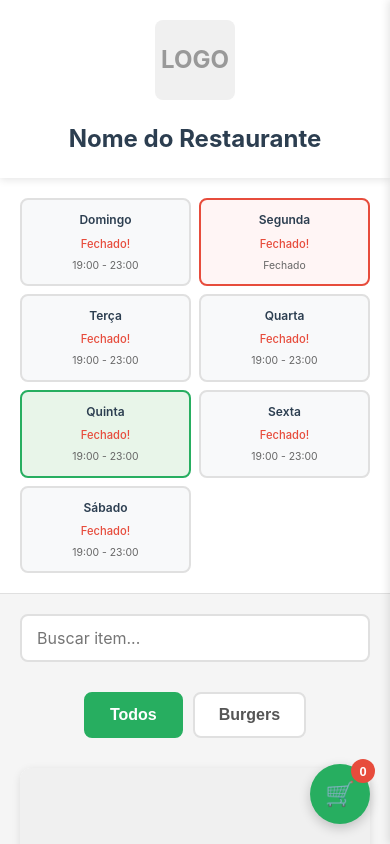
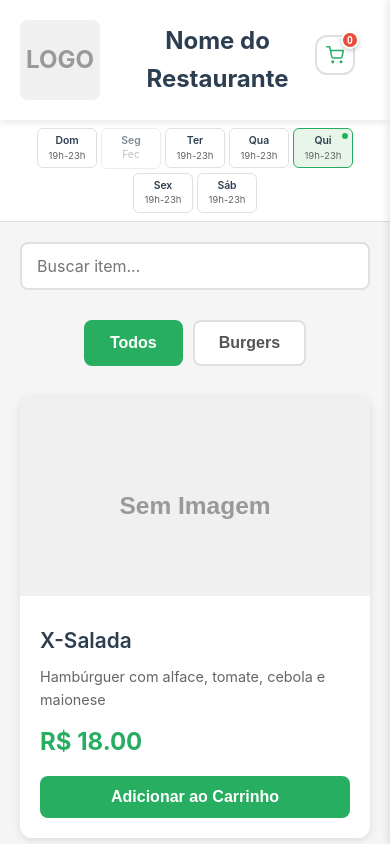
Before and after one commit to narfkltda/pediragora, a plain HTML site: page clients/template/index.html in a window 390 px wide. Shown: the top 844 px of the page. Drawn offline with Linux system fonts and the light colour scheme.

Commit message:
Melhorar design do horário de funcionamento: layout horizontal minimalista
- Redesenhar seção de horários para layout horizontal compacto
- Reduzir padding e espaçamento (de 20px para 12px)
- Mudar de grid para flex horizontal
- Simplificar cards: background transparente, bordas sutis
- Abreviar nomes dos dias (Dom, Seg, Ter...)
- Formatar horário de forma compacta (19h-23h)
- Adicionar indicador visual sutil para dia atual (ponto verde)
- Ocultar status de texto, manter apenas horário
- Melhorar responsividade para mobile

```diff
--- a/clients/template/index.html
+++ b/clients/template/index.html
@@ -15,6 +15,14 @@
                 <div class="logo-text" style="display: none;">LOGO</div>
             </div>
             <h1 class="restaurant-name">Nome do Restaurante</h1>
+            <button class="cart-toggle" id="cart-toggle">
+                <svg class="cart-icon" xmlns="http://www.w3.org/2000/svg" viewBox="0 0 24 24" fill="none" stroke="currentColor" stroke-width="2" stroke-linecap="round" stroke-linejoin="round">
+                    <circle cx="9" cy="21" r="1"></circle>
+                    <circle cx="20" cy="21" r="1"></circle>
+                    <path d="M1 1h4l2.68 13.39a2 2 0 0 0 2 1.61h9.72a2 2 0 0 0 2-1.61L23 6H6"></path>
+                </svg>
+                <span class="cart-count" id="cart-count">0</span>
+            </button>
         </div>
     </header>
 
@@ -102,12 +110,6 @@
         </div>
     </aside>
 
-    <!-- Cart Toggle Button -->
-    <button class="cart-toggle" id="cart-toggle">
-        <span class="cart-icon">🛒</span>
-        <span class="cart-count" id="cart-count">0</span>
-    </button>
-
     <!-- Scripts -->
     <script src="../../core/cart.js"></script>
     <script src="../../core/whatsapp.js"></script>
--- a/clients/template/script.js
+++ b/clients/template/script.js
@@ -368,10 +368,25 @@ function handleRemove(itemId) {
 function renderCartUI() {
     const cart = getCart();
     const totalItems = cart.reduce((sum, item) => sum + item.quantity, 0);
+    const previousCount = parseInt(cartCount.textContent) || 0;
 
+    // Update count
     cartCount.textContent = totalItems;
     cartTotal.textContent = getTotal().toFixed(2);
     checkoutBtn.disabled = cart.length === 0;
+
+    // Add pulse animation if count changed
+    if (totalItems !== previousCount && totalItems > 0) {
+        cartCount.classList.remove('pulse');
+        // Trigger reflow to restart animation
+        void cartCount.offsetWidth;
+        cartCount.classList.add('pulse');
+
+        // Remove class after animation completes
+        setTimeout(() => {
+            cartCount.classList.remove('pulse');
+        }, 500);
+    }
 
     renderCartItems();
 
@@ -489,13 +504,13 @@ function handleCheckout() {
  */
 function getAllDaysInPortuguese() {
     return [
-        { key: 'domingo', name: 'Domingo' },
-        { key: 'segunda', name: 'Segunda' },
-        { key: 'terca', name: 'Terça' },
-        { key: 'quarta', name: 'Quarta' },
-        { key: 'quinta', name: 'Quinta' },
-        { key: 'sexta', name: 'Sexta' },
-        { key: 'sabado', name: 'Sábado' }
+        { key: 'domingo', name: 'Dom', fullName: 'Domingo' },
+        { key: 'segunda', name: 'Seg', fullName: 'Segunda' },
+        { key: 'terca', name: 'Ter', fullName: 'Terça' },
+        { key: 'quarta', name: 'Qua', fullName: 'Quarta' },
+        { key: 'quinta', name: 'Qui', fullName: 'Quinta' },
+        { key: 'sexta', name: 'Sex', fullName: 'Sexta' },
+        { key: 'sabado', name: 'Sáb', fullName: 'Sábado' }
     ];
 }
 
@@ -531,6 +546,14 @@ function isCurrentlyOpen(dayKey, openTime, closeTime) {
 }
 
 /**
+ * Format time to compact format (19:00 -> 19h)
+ */
+function formatTimeCompact(time) {
+    if (!time) return '';
+    return time.replace(':00', 'h');
+}
+
+/**
  * Render opening hours for all days
  */
 function renderOpeningHours() {
@@ -559,38 +582,37 @@ function renderOpeningHours() {
             card.classList.add('closed-day');
         }
 
-        // Day name
+        // Day name (abbreviated)
         const dayName = document.createElement('div');
         dayName.className = 'opening-hours-day-name';
         dayName.textContent = day.name;
         card.appendChild(dayName);
 
-        // Status
+        // Status (hidden, only for styling purposes)
         const status = document.createElement('div');
         status.className = 'opening-hours-day-status';
 
         if (!dayHours || !dayHours.open || !dayHours.close) {
-            status.textContent = 'Fechado!';
             status.classList.add('closed');
         } else {
-            // Check if currently open (only for current day)
             if (isCurrentDay && isCurrentlyOpen(day.key, dayHours.open, dayHours.close)) {
-                status.textContent = 'Aberto';
                 status.classList.add('open');
             } else {
-                status.textContent = 'Fechado!';
                 status.classList.add('closed');
             }
         }
         card.appendChild(status);
 
-        // Time
+        // Time (compact format)
         const time = document.createElement('div');
         time.className = 'opening-hours-day-time';
         if (dayHours && dayHours.open && dayHours.close) {
-            time.textContent = `${dayHours.open} - ${dayHours.close}`;
+            const openTime = formatTimeCompact(dayHours.open);
+            const closeTime = formatTimeCompact(dayHours.close);
+            time.textContent = `${openTime}-${closeTime}`;
         } else {
-            time.textContent = 'Fechado';
+            time.textContent = 'Fec';
+            time.classList.add('closed-text');
         }
         card.appendChild(time);
 
--- a/clients/template/styles.css
+++ b/clients/template/styles.css
@@ -33,7 +33,8 @@ body {
     align-items: center;
     gap: 20px;
     flex-wrap: wrap;
-    justify-content: center;
+    justify-content: space-between;
+    position: relative;
 }
 
 .logo-placeholder {
@@ -63,61 +64,156 @@ body {
     font-size: 2rem;
     color: #2c3e50;
     text-align: center;
+    flex: 1;
+    margin: 0;
 }
 
-/* Opening Hours Section */
+/* Cart Toggle Button in Header */
+.cart-toggle {
+    position: relative;
+    width: 48px;
+    height: 48px;
+    background: transparent;
+    border: 2px solid #e0e0e0;
+    border-radius: 12px;
+    cursor: pointer;
+    display: flex;
+    align-items: center;
+    justify-content: center;
+    transition: all 0.3s ease;
+    padding: 0;
+    margin-left: auto;
+}
+
+.cart-toggle:hover {
+    background: #f8f9fa;
+    border-color: #27ae60;
+    transform: scale(1.05);
+}
+
+.cart-toggle:active {
+    transform: scale(0.95);
+}
+
+.cart-icon {
+    width: 24px;
+    height: 24px;
+    color: #27ae60;
+    transition: color 0.3s ease;
+}
+
+.cart-toggle:hover .cart-icon {
+    color: #27ae60;
+}
+
+.cart-count {
+    position: absolute;
+    top: -8px;
+    right: -8px;
+    background: #e74c3c;
+    color: white;
+    border-radius: 50%;
+    min-width: 20px;
+    height: 20px;
+    display: flex;
+    align-items: center;
+    justify-content: center;
+    font-size: 0.7rem;
+    font-weight: bold;
+    padding: 0 4px;
+    border: 2px solid white;
+    box-shadow: 0 2px 4px rgba(0, 0, 0, 0.2);
+    animation: none;
+}
+
+.cart-count.pulse {
+    animation: pulse 0.5s ease;
+}
+
+@keyframes pulse {
+    0% {
+        transform: scale(1);
+    }
+    50% {
+        transform: scale(1.3);
+    }
+    100% {
+        transform: scale(1);
+    }
+}
+
+/* Opening Hours Section - Minimalista */
 .opening-hours-section {
     background: white;
-    padding: 20px;
+    padding: 12px 20px;
     border-bottom: 1px solid #e0e0e0;
 }
 
 .opening-hours-container {
     max-width: 1200px;
     margin: 0 auto;
-    display: grid;
-    grid-template-columns: repeat(7, 1fr);
-    gap: 10px;
+    display: flex;
+    flex-wrap: wrap;
+    gap: 8px;
+    justify-content: center;
+    align-items: center;
 }
 
 .opening-hours-day-card {
-    background: #f8f9fa;
-    border: 2px solid #e0e0e0;
-    border-radius: 8px;
-    padding: 12px 8px;
+    background: transparent;
+    border: 1px solid #e0e0e0;
+    border-radius: 6px;
+    padding: 8px 12px;
     text-align: center;
-    transition: all 0.3s ease;
+    min-width: 80px;
+    transition: all 0.2s ease;
     cursor: default;
+    display: flex;
+    flex-direction: column;
+    align-items: center;
+    justify-content: center;
 }
 
 .opening-hours-day-card:hover {
-    transform: translateY(-2px);
-    box-shadow: 0 4px 8px rgba(0, 0, 0, 0.1);
+    border-color: #27ae60;
+    background: #f8f9fa;
 }
 
 .opening-hours-day-card.current-day {
     background: #e8f5e9;
     border-color: #27ae60;
-    border-width: 2px;
+    position: relative;
+}
+
+.opening-hours-day-card.current-day::before {
+    content: '';
+    position: absolute;
+    top: 4px;
+    right: 4px;
+    width: 6px;
+    height: 6px;
+    background: #27ae60;
+    border-radius: 50%;
 }
 
 .opening-hours-day-card.closed-day {
-    background: #fff5f5;
-    border-color: #e74c3c;
+    opacity: 0.6;
 }
 
 .opening-hours-day-name {
-    font-size: 0.85rem;
+    font-size: 0.75rem;
     font-weight: 600;
     color: #2c3e50;
-    margin-bottom: 6px;
+    margin-bottom: 2px;
     text-transform: capitalize;
+    line-height: 1.2;
 }
 
 .opening-hours-day-status {
-    font-size: 0.75rem;
+    font-size: 0.7rem;
     font-weight: 500;
-    margin-bottom: 4px;
+    margin-bottom: 2px;
+    display: none;
 }
 
 .opening-hours-day-status.open {
@@ -131,25 +227,30 @@ body {
 .opening-hours-day-time {
     font-size: 0.7rem;
     color: #666;
-    margin-top: 4px;
+    line-height: 1.2;
 }
 
-/* Responsive: Mobile */
+.opening-hours-day-time.closed-text {
+    color: #999;
+    font-size: 0.65rem;
+}
+
+/* Responsive: Tablet */
 @media (max-width: 768px) {
+    .opening-hours-section {
+        padding: 10px 15px;
+    }
+
     .opening-hours-container {
-        grid-template-columns: repeat(4, 1fr);
-        gap: 8px;
+        gap: 6px;
     }
 
     .opening-hours-day-card {
-        padding: 10px 6px;
+        min-width: 70px;
+        padding: 6px 10px;
     }
 
     .opening-hours-day-name {
-        font-size: 0.75rem;
-    }
-
-    .opening-hours-day-status {
         font-size: 0.7rem;
     }
 
@@ -158,9 +259,79 @@ body {
     }
 }
 
+/* Responsive: Mobile */
 @media (max-width: 480px) {
+    .opening-hours-section {
+        padding: 8px 12px;
+    }
+
     .opening-hours-container {
-        grid-template-columns: repeat(2, 1fr);
+        gap: 4px;
+    }
+
+    .opening-hours-day-card {
+        min-width: 60px;
+        padding: 6px 8px;
+    }
+
+    .opening-hours-day-name {
+        font-size: 0.65rem;
+    }
+
+    .opening-hours-day-time {
+        font-size: 0.6rem;
+    }
+}
+
+/* Responsive: Cart Button */
+@media (max-width: 768px) {
+    .header-content {
+        justify-content: center;
+    }
+
+    .cart-toggle {
+        position: absolute;
+        top: 20px;
+        right: 20px;
+        width: 44px;
+        height: 44px;
+    }
+
+    .cart-icon {
+        width: 20px;
+        height: 20px;
+    }
+
+    .cart-count {
+        min-width: 18px;
+        height: 18px;
+        font-size: 0.65rem;
+        top: -6px;
+        right: -6px;
+    }
+
+    .restaurant-name {
+        font-size: 1.5rem;
+        padding-right: 60px;
+    }
+}
+
+@media (max-width: 480px) {
+    .cart-toggle {
+        width: 40px;
+        height: 40px;
+        top: 15px;
+        right: 15px;
+    }
+
+    .cart-icon {
+        width: 18px;
+        height: 18px;
+    }
+
+    .restaurant-name {
+        font-size: 1.3rem;
+        padding-right: 55px;
     }
 }
 
@@ -625,46 +796,6 @@ body {
     cursor: not-allowed;
 }
 
-/* Cart Toggle Button */
-.cart-toggle {
-    position: fixed;
-    bottom: 20px;
-    right: 20px;
-    width: 60px;
-    height: 60px;
-    background: #27ae60;
-    color: white;
-    border: none;
-    border-radius: 50%;
-    font-size: 1.5rem;
-    cursor: pointer;
-    box-shadow: 0 4px 12px rgba(0, 0, 0, 0.2);
-    display: flex;
-    align-items: center;
-    justify-content: center;
-    z-index: 999;
-    transition: transform 0.3s ease;
-}
-
-.cart-toggle:hover {
-    transform: scale(1.1);
-}
-
-.cart-count {
-    position: absolute;
-    top: -5px;
-    right: -5px;
-    background: #e74c3c;
-    color: white;
-    border-radius: 50%;
-    width: 24px;
-    height: 24px;
-    display: flex;
-    align-items: center;
-    justify-content: center;
-    font-size: 0.8rem;
-    font-weight: bold;
-}
 
 /* Empty Cart Message */
 .empty-cart {
```
